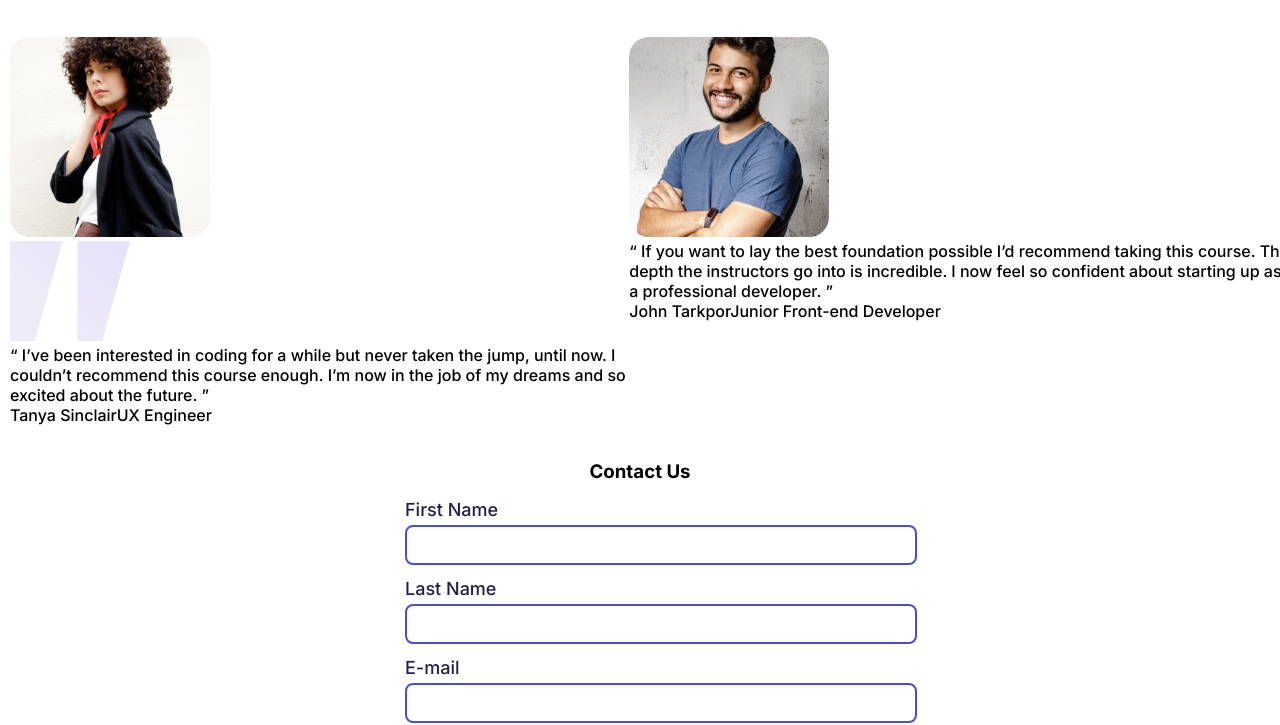
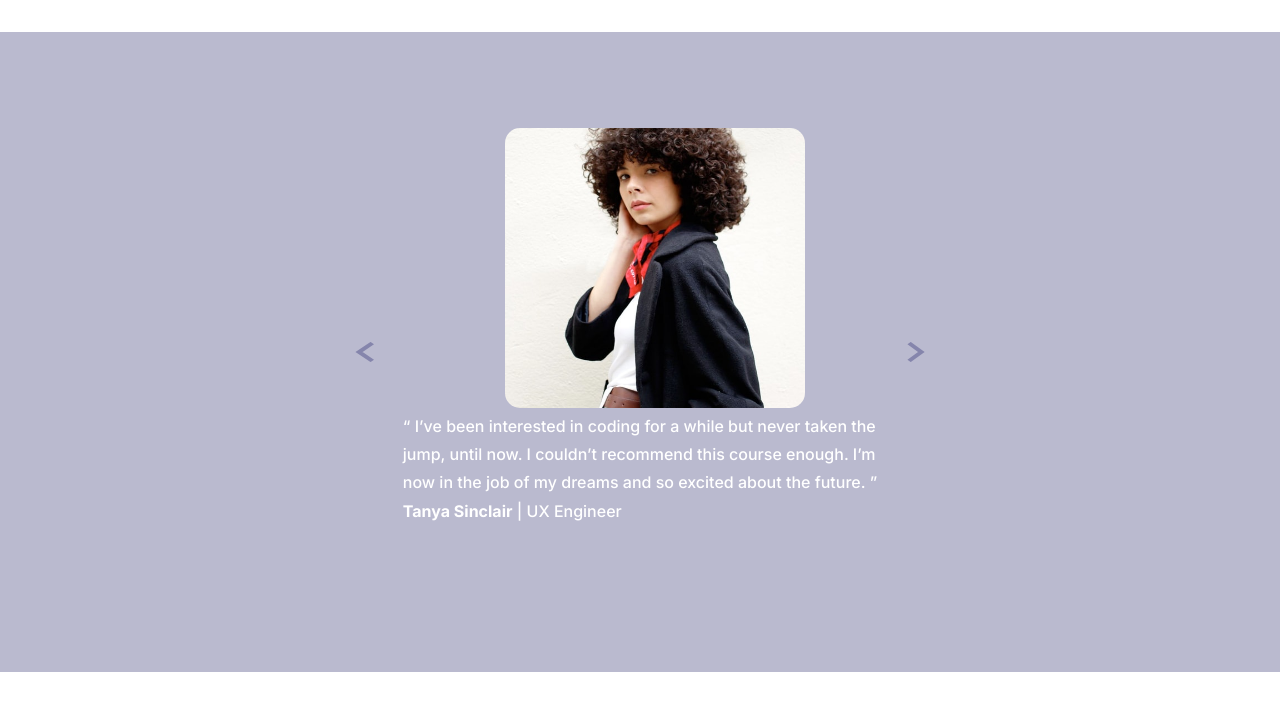
Before and after one commit to andressablima/testimonials, a plain HTML site: page index.html in a window 1280 px wide. Shown: the part 88-813 px from the top of the page. Drawn offline with Linux system fonts and the light colour scheme.

Commit message:
slider de testumanha - CSS/JS e reestruturacao do HTML

```diff
--- a/index.html
+++ b/index.html
@@ -22,29 +22,35 @@
   </header>
   <main class="content">
     <section>
-      <div id="testimonial-cont">
+      <div class="container-slider">
+        <button id="prev-button"><img src="./images/icon-prev.svg"></button>
+        <div class="container-test">
+          <div class="testimonials">
+            <div id="test" class="slider on">
               <img id="img-testi" src="./images/image-tanya.jpg">
-        <div class="testimonial">
-          <img id="quot" src="./images/pattern-quotes.svg">
+              <div class="testm">
                 <p> “ I’ve been interested in coding for a while but never taken the jump, until now.
                 I couldn’t recommend this course enough. I’m now in the job of my dreams and so
                 excited about the future. ”</p>
               </div>
               <div class="info">
-          <p><span>Tanya Sinclair</span>UX Engineer</p>
+                <p><span>Tanya Sinclair</span>  |  UX Engineer</p>
               </div>
             </div>
-      <div id="testimonial-cont">
+            <div id="test" class="slider">
               <img id="img-testi" src="./images/image-john.jpg">
-        <div class="testimonial">
-          <p>  “ If you want to lay the best foundation possible I’d recommend taking this course.
+              <div class="testm">
+                <p> “ If you want to lay the best foundation possible I’d recommend taking this course.
                   The depth the instructors go into is incredible. I now feel so confident about
-            starting up as a professional developer. ”
-          </p>
+                  starting up as a professional developer. ”</p>
               </div>
               <div class="info">
-          <p><span>John Tarkpor</span>Junior Front-end Developer</p>
+                  <p><span>John Tarkpor</span>   |  Junior Front-end Developer</p>
               </div>
+            </div>
+          </div>
+        </div>
+        <button id="next-button"><img src="./images/icon-next.svg"></button>
     </div>
     </section>
     <aside>
--- a/scripts/index.js
+++ b/scripts/index.js
@@ -0,0 +1,40 @@
+const slider = document.querySelectorAll('.slider');
+const btnPrev = document.getElementById('prev-button');
+const btnNext =document.getElementById('next-button');
+
+let currentSlide = 0;
+//término da criação de variáveis
+
+function hideSlider() {
+    slider.forEach(item => item.classList.remove('on'))
+}
+
+function showSlider() {
+    slider[currentSlide].classList.add('on')
+}
+
+function nextSlider() {
+    hideSlider()
+    if(currentSlide == slider.length -1){
+        currentSlide = 0
+    } else {
+        currentSlide++
+    }
+    showSlider()
+}
+
+function prevSlider() {
+    hideSlider()
+    if(currentSlide == 0) {
+        currentSlide = slider.lenght -1
+    } else {
+        currentSlide--
+    }
+    showSlider()
+}
+
+
+btnNext.addEventListener('click', nextSlider)
+btnPrev.addEventListener('click', prevSlider)
+
+console.log(slider)
--- a/styles/index.css
+++ b/styles/index.css
@@ -10,18 +10,21 @@
     --var-sec-color: hsl(240, 18%, 77%);
     --var-ter-color: hsl(240, 52%, 49%);
 }
-
 body{
-    display: flex;
-    flex-direction: column;
-    justify-content: center;
-    background-color: var(--main-bg-color);
+    display: grid;
+    grid-template-columns: repeat(1,1fr);
+    grid-template-areas:
+     "header"
+     "slider"
+     "form"
+     "footer";
 }
 /* Header */
 header{
     width: 100vw;
     height: 15vh;
     padding: 10px;
+    grid-area: header;
     display: flex;
     flex-direction: row;
     justify-content: space-around;
@@ -49,34 +52,87 @@ ul > li a{
 ul > li a:hover{
     color: var(--var-ter-color);
 }
-
-/* Testimonials Section */
-main{
-    margin: 5px 10px;
+/* Slider CSS */
+.container-slider{
+    display: flex;
+    width: 100%;
+    height: 100%;
+    align-items: center;
+    justify-content: center;
+    gap: 1rem;
+    grid-area: slider;
+    background-color: hsl(240, 18%, 77%);
 }
 
-section{
-    width: 100vw;
-    height: 100%;
+.container-test{
+    position: relative;
     display: flex;
-
+    align-items: center;
+    justify-content: center;
+    width: 500px;
+    height: 80vh;
+}
+#test{
+    position: absolute;
+    top: 12vh;
+    left: 1vw;
 }
 
 #img-testi{
-    width: 200px;
-    height: 200px;
-    border-radius: 20px;
+    width: 300px;
+    height: 280px;
+    position: relative;
+    left: 8vw;
+    border-radius: 15px;
+}
+.slider{
+    position: absolute;
+    width: 100%;
+    border-radius: 10px;
+    opacity: 0;
+    transition: opacity .2s;
 }
 
+.on{
+    opacity: 1;
+}
+
+#prev-button, #next-button{
+    width: 20px;
+    height: 20px;
+    border: none;
+    background-color: transparent;
+    cursor: pointer;
+}
+
+#prev-button img, #next-button img{
+    width: 100%;
+    height: 100%;
+}
+
+.testm{
+    color: white;
+    font-weight: 500;
+    line-height: 3.5vh;
+}
+.info{
+    color:white;
+    padding-top: 5px;
+}
+.info span{
+    font-weight: 700;
+}
 /* Sidebar */
 aside{
     margin: 5px 20px;
+    grid-area: form;
 }
 
 #form-container{
     display: flex;
     justify-content: center;
     margin: 20px;
+    padding-top: 10vh;
 }
 form{
     width: 500px;
@@ -119,6 +175,7 @@ textarea[id="coment"]{
 .attribution {
     font-size: 11px;
     text-align: center;
+    grid-area: footer;
 }
 .attribution a {
     color: hsl(228, 45%, 44%);
```
Lines whose indentation alone changed are shown as unchanged.
